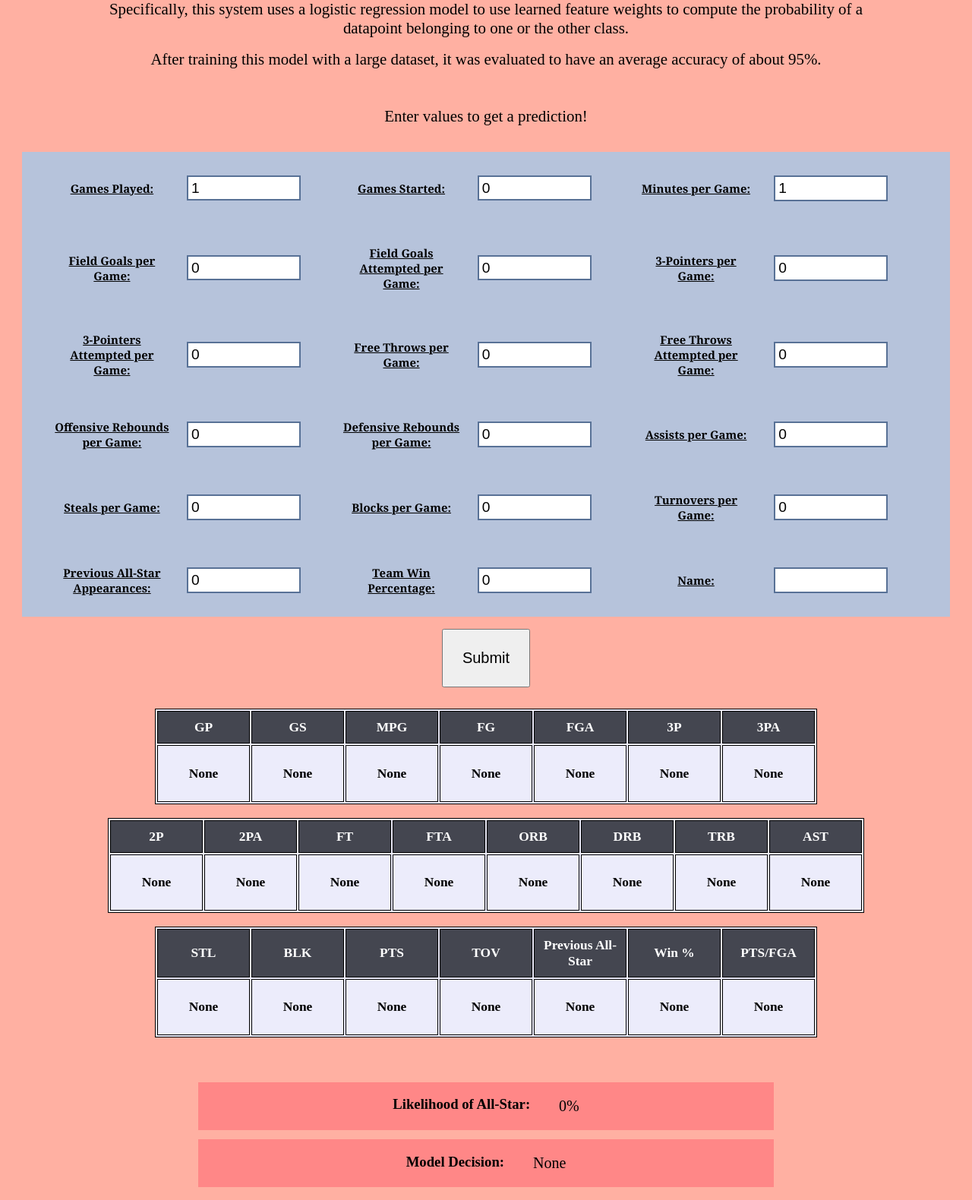
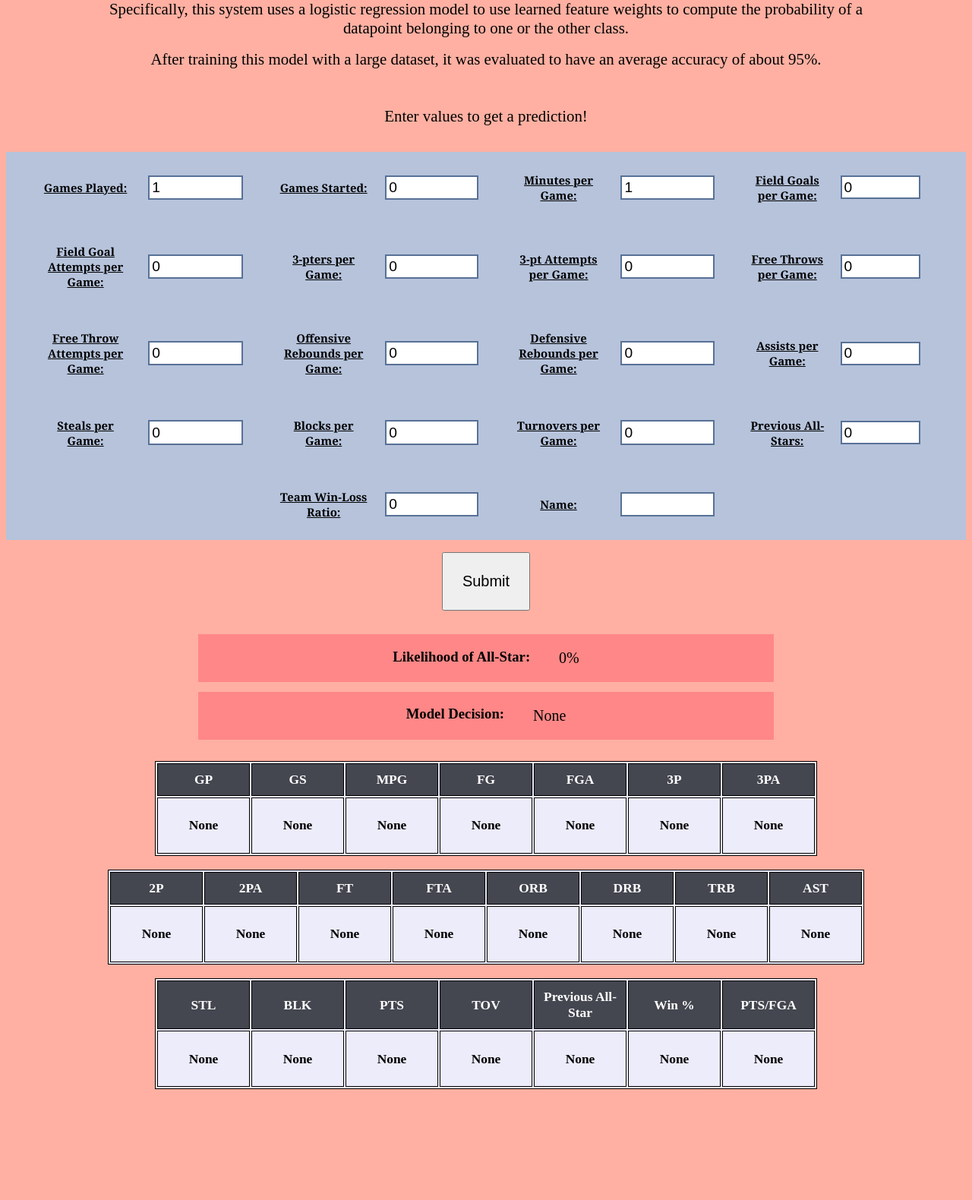
Before and after one commit to chenry22/nba-allstar-predictor, a Flask app: page / in a window 1280 px wide. Shown: the part 256-1836 px from the top of the page at 76% size. Run offline with Flask 3, Linux system fonts and the light colour scheme.

Commit message:
final version before full AWS implementation

```diff
--- a/predictor.py
+++ b/predictor.py
@@ -26,10 +26,11 @@ def getPrediction(arr_in):
     in_df.columns = features
 
     prob = log_model.predict_proba(in_df)[0];
-    predict = log_model.predict(in_df);
+    # predict = log_model.predict(in_df);
     str_out = "";
+    thrs = 0.75
 
-    if bool(predict):
+    if prob[1] > thrs:
         str_out = "All-Star."
     else:
         str_out = "Not All-Star."
--- /dev/null
+++ b/requirements.txt
@@ -0,0 +1 @@
+flask===3.0.0
--- a/static/style.css
+++ b/static/style.css
@@ -150,3 +150,7 @@ input {
 #inputform {
     background-color: rgb(182, 195, 219);
 }
+
+#bottom {
+ margin: 100px;
+}
--- a/templates/index.html
+++ b/templates/index.html
@@ -40,28 +40,26 @@
                 <label for="mpg">Minutes per Game:</label>
                 <input type="number" name="mpg" min="1" step="0.01" value="1">
               </td>
-            </tr>
 
-            <tr>
               <td>
                 <label for="fgpg">Field Goals per Game:</label>
                 <input type="number" name="fgpg" step="0.01" value="0">
-              </td>
-
-              <td>
-                <label for="fgapg">Field Goals Attempted per Game:</label>
-                <input type="number" name="fgapg" step="0.01" value="0">
-              </td>
-
-              <td>
-                <label for="3ppg">3-Pointers per Game:</label>
-                <input type="number" name="3ppg" step="0.01" value="0">
               </td>
             </tr>
 
             <tr>
               <td>
-                <label for="3papg">3-Pointers Attempted per Game:</label>
+                <label for="fgapg">Field Goal Attempts per Game:</label>
+                <input type="number" name="fgapg" step="0.01" value="0">
+              </td>
+
+              <td>
+                <label for="3ppg">3-pters per Game:</label>
+                <input type="number" name="3ppg" step="0.01" value="0">
+              </td>
+
+              <td>
+                <label for="3papg">3-pt Attempts per Game:</label>
                 <input type="number" name="3papg" step="0.01" value="0">
               </td>
 
@@ -69,14 +67,14 @@
                 <label for="ftpg">Free Throws per Game:</label>
                 <input type="number" name="ftpg" step="0.01" value="0">
               </td>
-
-              <td>
-                <label for="ftapg">Free Throws Attempted per Game:   </label>
-                <input type="number" name="ftapg" step="0.01" value="0">
-              </td>
             </tr>
 
             <tr>
+              <td>
+                <label for="ftapg">Free Throw Attempts per Game:   </label>
+                <input type="number" name="ftapg" step="0.01" value="0">
+              </td>
+
               <td>
                 <label for="orbpg">Offensive Rebounds per Game:   </label>
                 <input type="number" name="orbpg" step="0.01" value="0">
@@ -108,16 +106,17 @@
                 <label for="tovpg">Turnovers per Game:   </label>
                 <input type="number" name="tovpg" step="0.01" value="0">
               </td>
+
+              <td>
+                <label for="allstarnum">Previous All-Stars:   </label>
+                <input type="number" name="allstarnum" step="1" value="0">
+              </td>
             </tr>
 
             <tr>
+              <td></td>
               <td>
-                <label for="allstarnum">Previous All-Star Appearances:   </label>
-                <input type="number" name="allstarnum" step="1" value="0">
-              </td>
-
-              <td>
-                <label for="winpct">Team Win Percentage:   </label>
+                <label for="winpct">Team Win-Loss Ratio:   </label>
                 <input type="number" name="winpct" step="0.01" value="0">
               </td>
 
@@ -135,6 +134,17 @@
     </div>
 
     <br>
+
+    <div id="returns">
+      <h3>Likelihood of All-Star:</h3>
+      <p id="return_pct">0%</p>
+    </div>
+    <div id="returns">
+      <h3>Model Decision: </h3>
+      <p id="return_dec">None</p>
+    </div>
+    <br>
+
     <div id="table_div">
       <table class="center" id="show_vals_1">
         <tr>
@@ -198,14 +208,10 @@
           <td id="tpts_fga">None</td>
         </tr>
       </table><br>
-    </div><br>
-    <div id="returns">
-      <h3>Likelihood of All-Star:</h3>
-      <p id="return_pct">0%</p>
     </div>
-    <div id="returns">
-      <h3>Model Decision: </h3>
-      <p id="return_dec">None</p>
+    <br>
+
+    <div id="bottom">
     </div>
   </body>
 </html>
```
Also changed, not shown: datascraper/allstarplus.csv (renamed from allstarplus.csv), datascraper/datascraper.py (renamed from datascraper.py), datascraper/filteredplayerdata.csv (renamed from filteredplayerdata.csv), datascraper/teamdata.csv (renamed from teamdata.csv), 3 other files.
